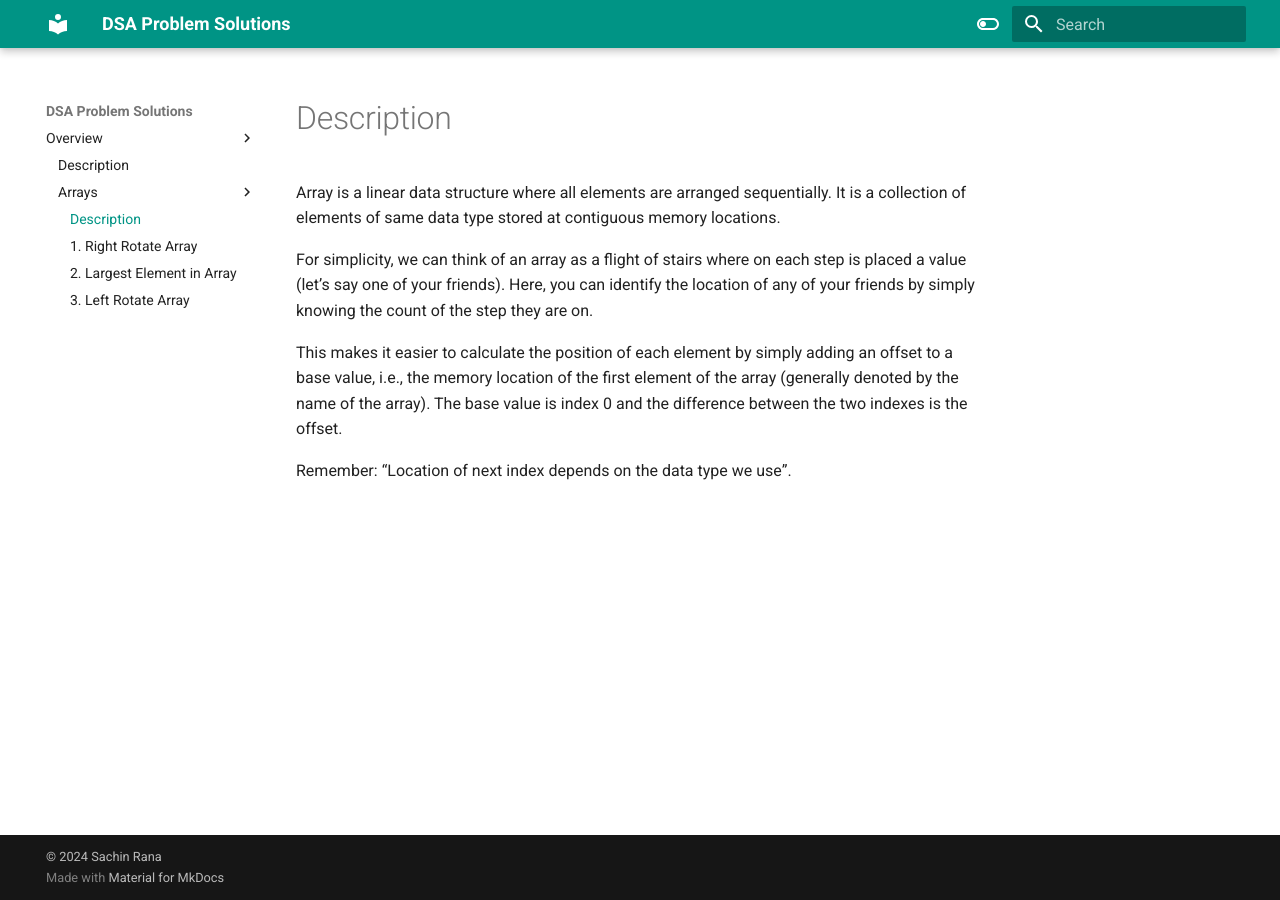
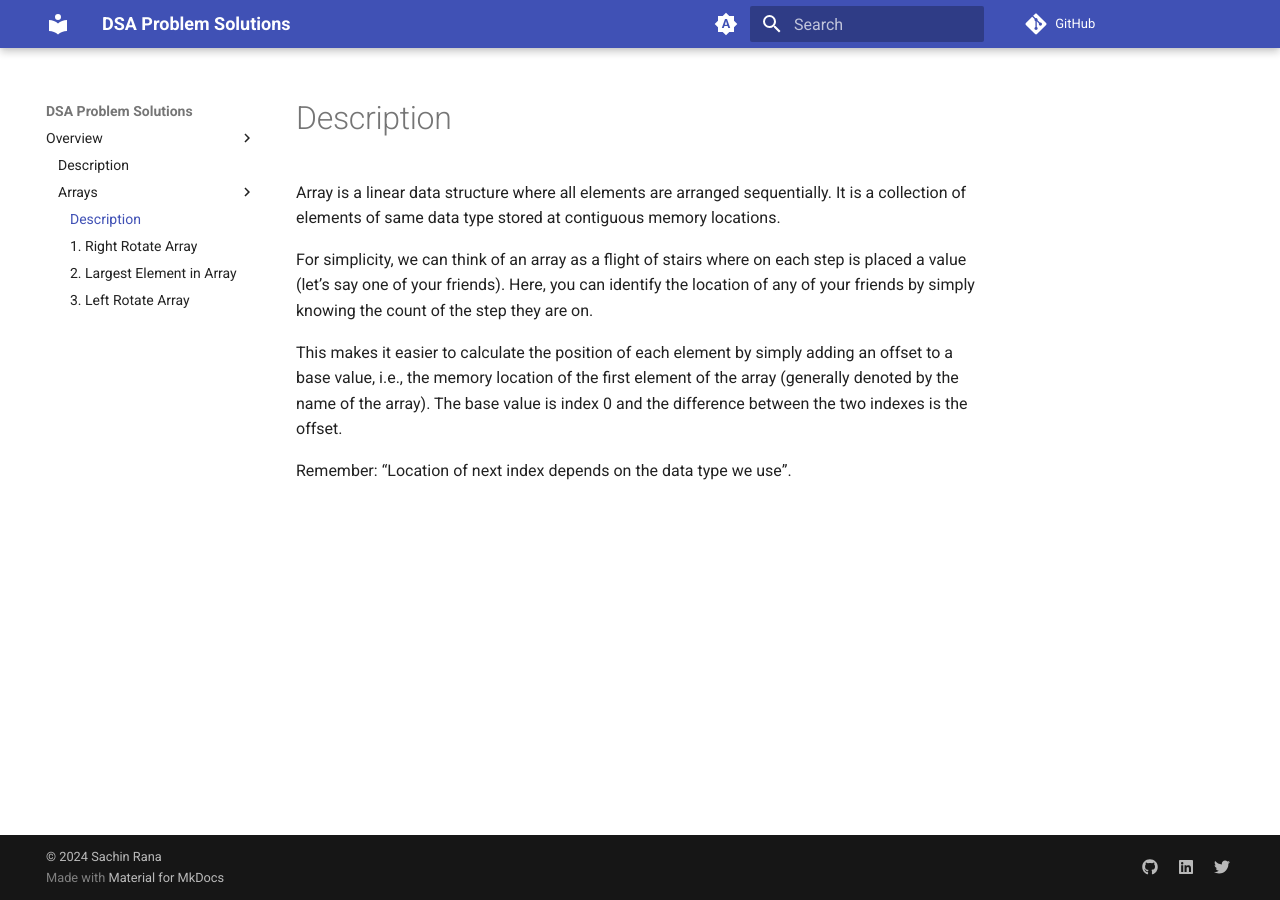
Before and after one commit to sachin141097/GoLangLearning, an MkDocs documentation site: the page built from docs/Arrays/index.md, in a window 1280 px wide. Built offline with MkDocs 1.6.1 and Material for MkDocs 9.7.7, drawn with Linux system fonts in a browser that asks for light colours; plug-ins that fetch from the network failed and are left out; comment, search, counter and statistics services are not loaded.

Commit message:
Changed formatting

```diff
--- a/mkdocs.yml
+++ b/mkdocs.yml
@@ -1,5 +1,9 @@
 site_name: DSA Problem Solutions
+repo_url: https://github.com/sachin141097/DSAProblemSolutions
 theme:
+  font:
+    text: Roboto
+    code: Roboto Mono
   name: material
   features:
     - search.suggest
@@ -9,18 +13,38 @@ theme:
     - content.code.copy
   language: en
   palette:
-    - scheme: default
+
+    # Palette toggle for automatic mode
+    - media: "(prefers-color-scheme)"
       toggle:
-        icon: material/toggle-switch-off-outline
+        icon: material/brightness-auto
+        name: Switch to light mode
+
+    # Palette toggle for light mode
+    - media: "(prefers-color-scheme: light)"
+      scheme: default
+      toggle:
+        icon: material/brightness-7
         name: Switch to dark mode
-      primary: teal
-      accent: purple
-    - scheme: slate
+
+    # Palette toggle for dark mode
+    - media: "(prefers-color-scheme: dark)"
+      scheme: slate
       toggle:
-        icon: material/toggle-switch
-        name: Switch to light mode
-      primary: teal
-      accent: lime
+        icon: material/brightness-4
+        name: Switch to system preference
+plugins:
+    - social
+    - search: null
+
+extra:
+    social:
+      - icon: fontawesome/brands/github
+        link: https://github.com/sachin141097
+      - icon: fontawesome/brands/linkedin
+        link: https://www.linkedin.com/in/sachinrana1410/
+      - icon: fontawesome/brands/twitter
+        link: https://twitter.com/sachinr73588136
 markdown_extensions:
   - toc:
       permalink: true
```
Also changed, not shown: docs/Arrays/largest_element_in_array/README.md (+2 -2 lines), docs/Arrays/left_rotate_array/README.md (+1 -1 lines), docs/Arrays/rotate_array_189/README.md (+2 -2 lines), 1 other file.
